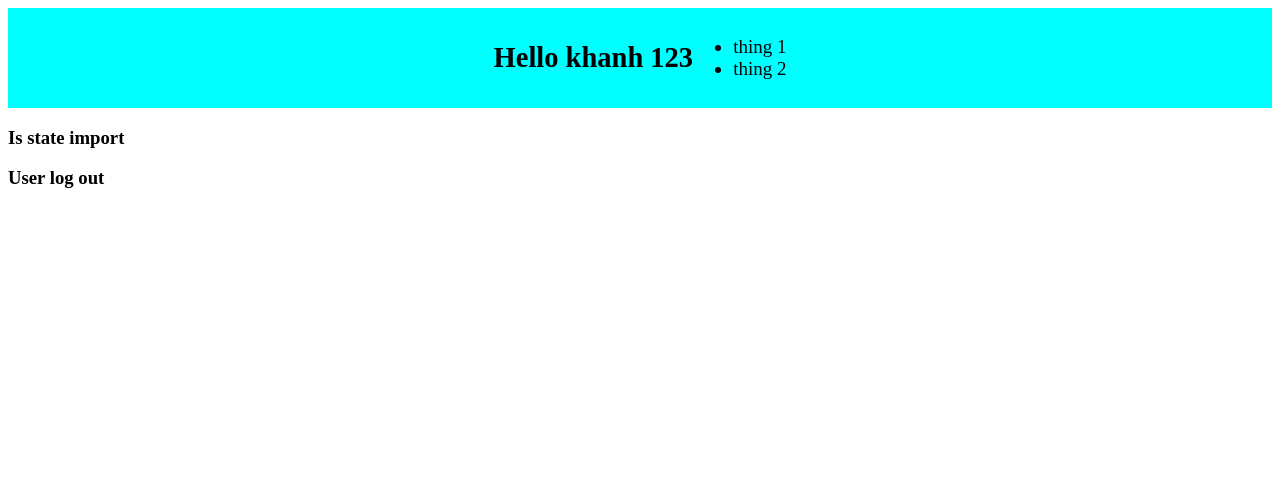
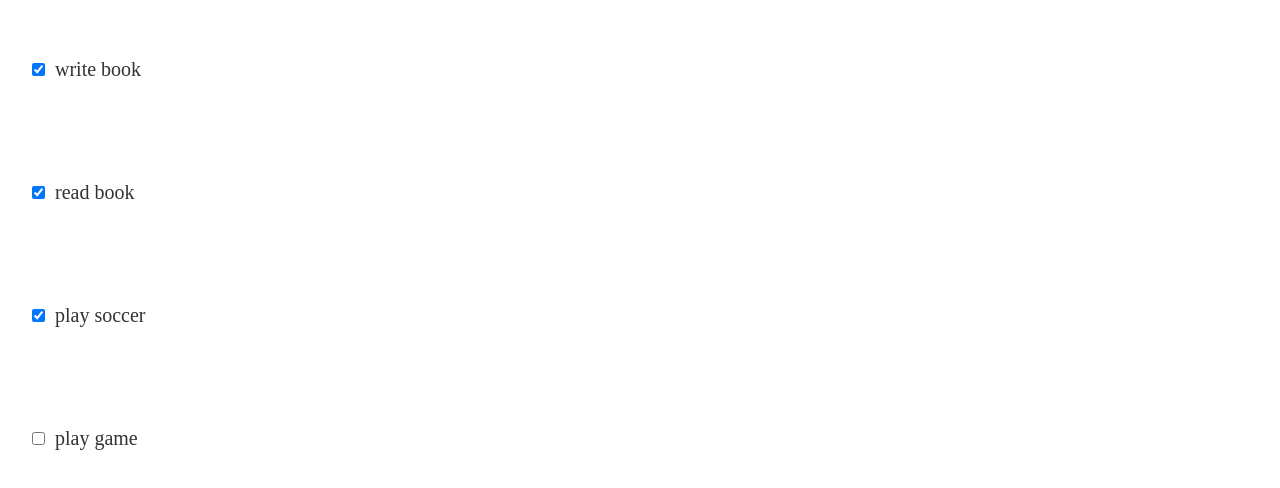
Before and after one commit to khanhtran94/ReactYoutobe, a React (Create React App) app: page / in a window 1280 px wide. Shown: the top 488 px of the page. Built offline with nearby package versions, Linux system fonts and the light colour scheme.

Commit message:
dua data vao state
khoi tao data cho component voi this.state

```diff
--- a/src/App.js
+++ b/src/App.js
@@ -1,6 +1,6 @@
 import React from "react";
 // import Footer from "./components/Footer";
-import Header from "./components/Header";
+//import Header from "./components/Header";
 // import MainContent from "./components/MainContent";
 // import TodoItem from "./components/TodoItem";
 //import ContactCard from "./components/ContactCard";
@@ -22,23 +22,15 @@ class App extends React.Component {
   constructor() {
     super();
     this.state = {
-      isLoggedIn: false
+      todos: todosData
     };
   }
   render() {
-    let wordShow;
-    if (this.state.isLoggedIn) {
-      wordShow = "in";
-    } else {
-      wordShow = "out";
-    }
-    return (
-      <div>
-        <Header username="khanh 123" />
-        <h3>Is state import {this.state.answer}</h3>
-        <h3>User log {wordShow}</h3>
-      </div>
-    );
+    const todoItems = this.state.todos.map(item => (
+      <TodoItem key={item.id} item={item} />
+    ));
+
+    return <div>{todoItems}</div>;
   }
 }
 export default App;
```
